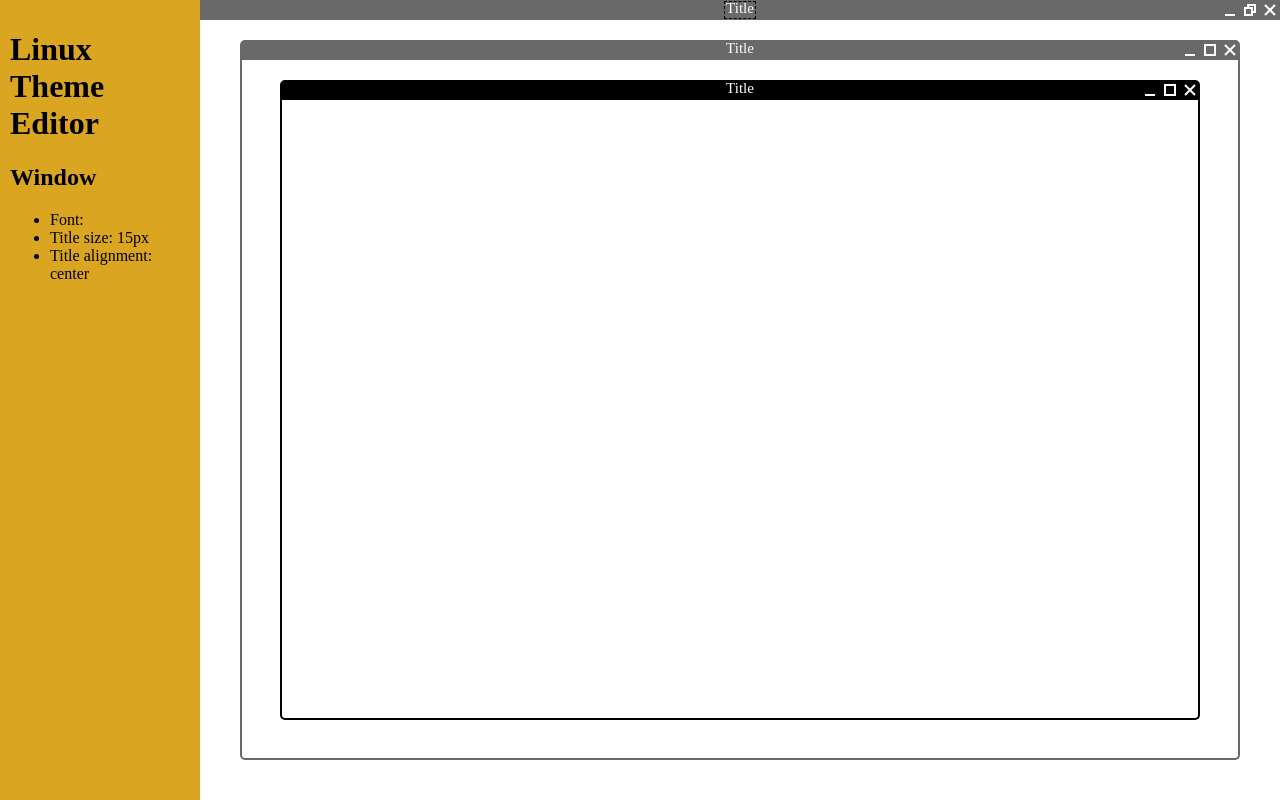
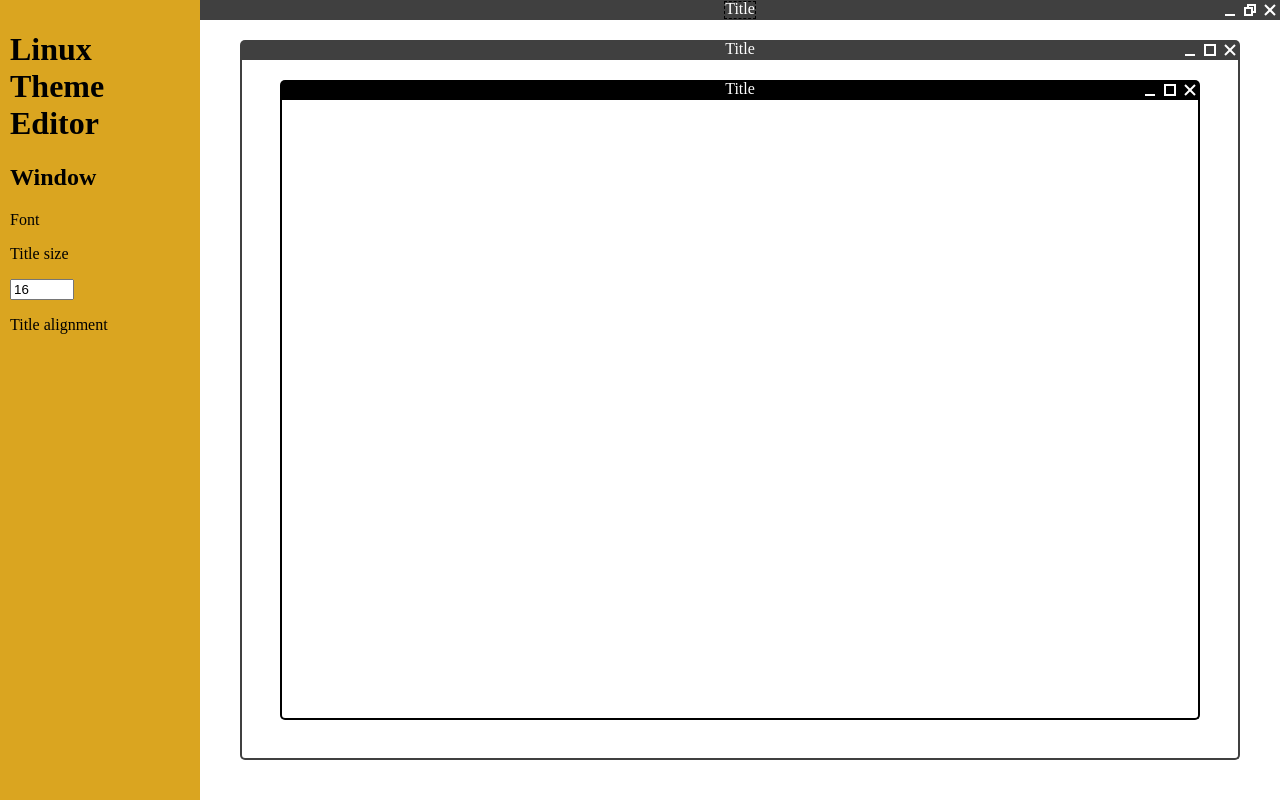
Before and after one commit to Teledar/linux-theme-editor, a React (Vite) app: page / in a window 1280 px wide. Both pictures are taken after a click on the element 740 px from the left and 10 px from the top of the page. Built offline with nearby package versions, Linux system fonts and the light colour scheme.

Commit message:
Add inputs for length and color properties

```diff
--- a/src/App.jsx
+++ b/src/App.jsx
@@ -1,42 +1,9 @@
 import { useState } from 'react'
 import WindowSimulation from './components/WindowSimulation'
+import SettingsContainer from './components/SettingsContainer'
 import './App.css'
 
-import defaultTheme from "./theme.json"
-
-const SettingsContainer = ({settings}) => {
-  if (Object.keys(settings).length > 0) {
-    return (
-      <div className='settingsContainer'>
-        <h1>Linux Theme Editor</h1>
-        {
-          Object.keys(settings).map((group, index) => {
-            return (
-              <div key={index}>
-                <h2>{group}</h2>
-                <ul>
-                  {settings[group].map((setting, index) => {
-                    return (
-                      <li key={index}>
-                        {setting.description}: {setting.value}
-                      </li>
-                    )
-                  })}
-                </ul>
-              </div>
-            )
-          })
-        }
-      </div>
-    )
-  }
-  return (
-    <div className='settingsContainer'>
-      <h1>Linux Theme Editor</h1>
-      <p>Create and edit Linux desktop themes in your browser.</p>
-    </div>
-  )
-}
+import defaultTheme from './theme.json'
 
 const App = () => {
   const [theme, setTheme] = useState(defaultTheme)
@@ -45,28 +12,66 @@ const App = () => {
 
   const title = name => name[0].toUpperCase() + name.substring(1)
 
-  const getProperty = (theme, size, active, name) => {
-    let property = { group: '', value: '', type: '', description: '' }
+  const getProperty = (size, active, name) => {
+    let property = {
+      parent: '',
+      name: name,
+      group: '',
+      value: '',
+      type: '',
+      description: '' ,
+      setter: (value) => {}
+    }
     if (theme.windows) {
       if (theme.windows.default) {
-        property = { group: "Window", ...theme.windows.default[name] }
+        property = {
+          parent: 'default',
+          name: name,
+          group: "Window",
+          ...theme.windows.default[name],
+          setter: value => {
+            const newTheme = { ...theme }
+            newTheme.windows.default[name].value = value
+            setTheme(newTheme)
+          }
+        }
       }
       if (!property.type && theme.windows[active]) {
-        property = { group: title(active) + " window", ...theme.windows[active][name] }
+        property = {
+          parent: active,
+          name: name,
+          group: title(active) + " window",
+          ...theme.windows[active][name],
+          setter: value => {
+            const newTheme = { ...theme }
+            newTheme.windows[active][name].value = value
+            setTheme(newTheme)
+          }
+        }
       }
       if (!property.type && theme.windows[size]) {
-        property = { group: title(size) + " window", ...theme.windows[size][name] }
+        property = {
+          parent: size,
+          name: name,
+          group: title(size) + " window",
+          ...theme.windows[size][name],
+          setter: value => {
+            const newTheme = { ...theme }
+            newTheme.windows[size][name].value = value
+            setTheme(newTheme)
+          }
+        }
       }
     }
     return property
   }
 
-  const selectProperties = (theme, size, active, properties, deselector) => {
+  const selectProperties = (size, active, properties, deselector) => {
     deselect()
     setDeselector(() => deselector)
     setSettings(
       properties.map(
-        property => getProperty(theme, size, active, property)
+        property => getProperty(size, active, property)
       ).filter(
         property => property != null
       ).reduce((map, property) => {
@@ -85,23 +90,23 @@ const App = () => {
       <div className='windowContainer'>
         <WindowSimulation
           position={{ top:0, left:0, right:0, bottom:0 }}
-          getProperty={(name) => getProperty(theme, 'maximized', 'inactive', name)}
+          getProperty={(name) => getProperty('maximized', 'inactive', name)}
           selectProperties={(properties, deselector) => selectProperties(
-            theme, 'maximized', 'inactive', properties, deselector
+            'maximized', 'inactive', properties, deselector
           )}
         />
         <WindowSimulation
           position={{ top:40, left:40, right:40, bottom:40 }}
-          getProperty={(name) => getProperty(theme, 'small', 'inactive', name)}
+          getProperty={(name) => getProperty('small', 'inactive', name)}
           selectProperties={(properties, deselector) => selectProperties(
-            theme, 'small', 'inactive', properties, deselector
+            'small', 'inactive', properties, deselector
           )}
         />
         <WindowSimulation
           position={{ top:80, left:80, right:80, bottom:80 }}
-          getProperty={(name) => getProperty(theme, 'small', 'active', name)}
+          getProperty={(name) => getProperty('small', 'active', name)}
           selectProperties={(properties, deselector) => selectProperties(
-            theme, 'small', 'active', properties, deselector
+            'small', 'active', properties, deselector
           )}
         />
       </div>
--- /dev/null
+++ b/src/components/SettingsContainer.jsx
@@ -0,0 +1,63 @@
+import { useState } from 'react'
+
+const SettingChanger = ({setting}) => {
+  const [ value, setValue ] = useState(setting.value)
+
+  const changer = (event) => {
+    setValue(event.target.value)
+    setting.setter(event.target.value)
+  }
+
+  return (
+    <div>
+      <p>{setting.description}</p>
+      {
+        setting.type == 'color' ?
+          <input id={setting.parent + setting.name} type="color" value={value}
+            onChange={(event) => {
+              setValue(event.target.value)
+              setting.setter(event.target.value)
+            }} /> :
+        setting.type == 'length' ?
+          <input id={setting.parent + setting.name} type="number" min="0" max="100"
+            value={value} onChange={(event) => {
+              setValue(event.target.value)
+              setting.setter(Number.parseInt(event.target.value))
+            }} /> :
+        <p></p>
+      }
+    </div>
+  )
+}
+
+const SettingsContainer = ({settings}) => {
+  if (Object.keys(settings).length > 0) {
+    return (
+      <div className='settingsContainer'>
+        <h1>Linux Theme Editor</h1>
+        {
+          Object.keys(settings).map((group, index) => {
+            return (
+              <div key={index}>
+                <h2>{group}</h2>
+                {settings[group].map((setting) => {
+                  return (
+                    <SettingChanger setting={setting} key={setting.parent + setting.name} />
+                  )
+                })}
+              </div>
+            )
+          })
+        }
+      </div>
+    )
+  }
+  return (
+    <div className='settingsContainer'>
+      <h1>Linux Theme Editor</h1>
+      <p>Create and edit Linux desktop themes in your browser.</p>
+    </div>
+  )
+}
+
+export default SettingsContainer
--- a/src/components/WindowSimulation.jsx
+++ b/src/components/WindowSimulation.jsx
@@ -37,9 +37,9 @@ const TitleBarButton = (props) => {
 
   const position = context.getProperty(props.name + 'ButtonPosition').value
   if (position < 0) {
-    style.right = -position * 20 - 20
+    style.right = -position * style.width - style.width
   } else {
-    style.left = position * 20 - 20
+    style.left = position * style.width - style.width
   }
 
   return (
@@ -138,7 +138,7 @@ const WindowSimulation = (props) => {
     position: 'absolute',
   }
 
-  const border = 'solid ' + props.getProperty('borderWidth').value + ' '
+  const border = 'solid ' + props.getProperty('borderWidth').value + 'px '
     + props.getProperty('borderColor').value
   const borderRadius = props.getProperty('bottomRadius').value
   const titlebarHeight = props.getProperty('titlebarHeight').value
@@ -180,7 +180,7 @@ const WindowSimulation = (props) => {
           position={{
             top: titlebarHeight,
             left: -8,
-            bottom: 'max(8px,' + borderRadius + ')',
+            bottom: 8,
             width: 16,
           }} />
         <Selector id='rightBorder'
@@ -188,14 +188,14 @@ const WindowSimulation = (props) => {
           position={{
             top: titlebarHeight,
             right: -8,
-            bottom: 'max(8px,' + borderRadius + ')',
+            bottom: 8,
             width: 16,
           }} />
         <Selector id='bottomBorder'
           properties={['borderColor', 'borderWidth']}
           position={{
-            left: 'max(8px,' + borderRadius + ')',
-            right: 'max(8px,' + borderRadius + ')',
+            left: 8,
+            right: 8,
             bottom: -8,
             height: 16,
           }} />
--- a/src/theme.json
+++ b/src/theme.json
@@ -7,12 +7,12 @@
                 "description": "Font"
             },
             "background": {
-                "value": "white",
+                "value": "#ffffff",
                 "type": "color",
                 "description": "Background color"
             },
             "titlebarHeight": {
-                "value": "20px",
+                "value": 20,
                 "type": "length",
                 "description": "Titlebar height"
             },
@@ -22,17 +22,17 @@
                 "description": "Title alignment"
             },
             "titleTextSize": {
-                "value": "15px",
+                "value": 16,
                 "type": "length",
                 "description": "Title size"
             },
             "buttonWidth": {
-                "value": "20px",
+                "value": 20,
                 "type": "length",
                 "description": "Corner button width"
             },
             "buttonHeight": {
-                "value": "20px",
+                "value": 20,
                 "type": "length",
                 "description": "Corner button height"
             },
@@ -74,51 +74,51 @@
         },
         "active": {
             "borderColor": {
-                "value": "black",
+                "value": "#000000",
                 "type": "color",
                 "description": "Border color"
             },
             "titlebarColor": {
-                "value": "black",
+                "value": "#000000",
                 "type": "color",
                 "description": "Titlebar color"
             },
             "titleTextColor": {
-                "value": "white",
+                "value": "#ffffff",
                 "type": "color",
                 "description": "Title color"
             }
         },
         "inactive": {
             "borderColor": {
-                "value": "dimgray",
+                "value": "#404040",
                 "type": "color",
                 "description": "Border color"
             },
             "titlebarColor": {
-                "value": "dimgray",
+                "value": "#404040",
                 "type": "color",
                 "description": "Titlebar color"
             },
             "titleTextColor": {
-                "value": "white",
+                "value": "#ffffff",
                 "type": "color",
                 "description": "Title color"
             }
         },
         "small": {
             "bottomRadius": {
-                "value": "5px",
+                "value": 5,
                 "type": "length",
                 "description": "Bottom radius"
             },
             "topRadius": {
-                "value": "5px",
+                "value": 5,
                 "type": "length",
-                "description": "Top color"
+                "description": "Top radius"
             },
             "borderWidth": {
-                "value": "2px",
+                "value": 2,
                 "type": "length",
                 "description": "Border width"
             },
@@ -135,17 +135,17 @@
         },
         "maximized": {
             "bottomRadius": {
-                "value": "0px",
+                "value": 0,
                 "type": "length",
                 "description": "Bottom radius"
             },
             "topRadius": {
-                "value": "0px",
+                "value": 0,
                 "type": "length",
                 "description": "Top radius"
             },
             "borderWidth": {
-                "value": "0px",
+                "value": 0,
                 "type": "length",
                 "description": "Border width"
             },
```
